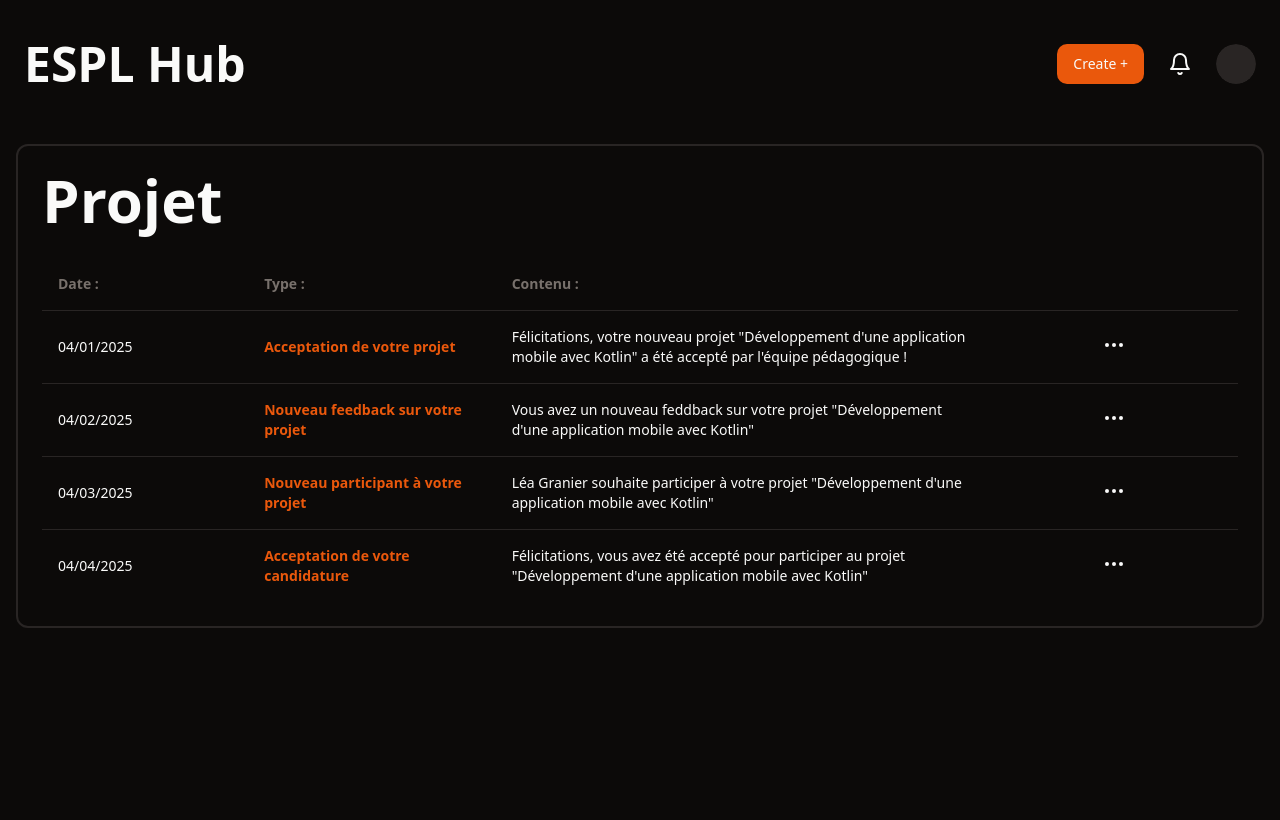
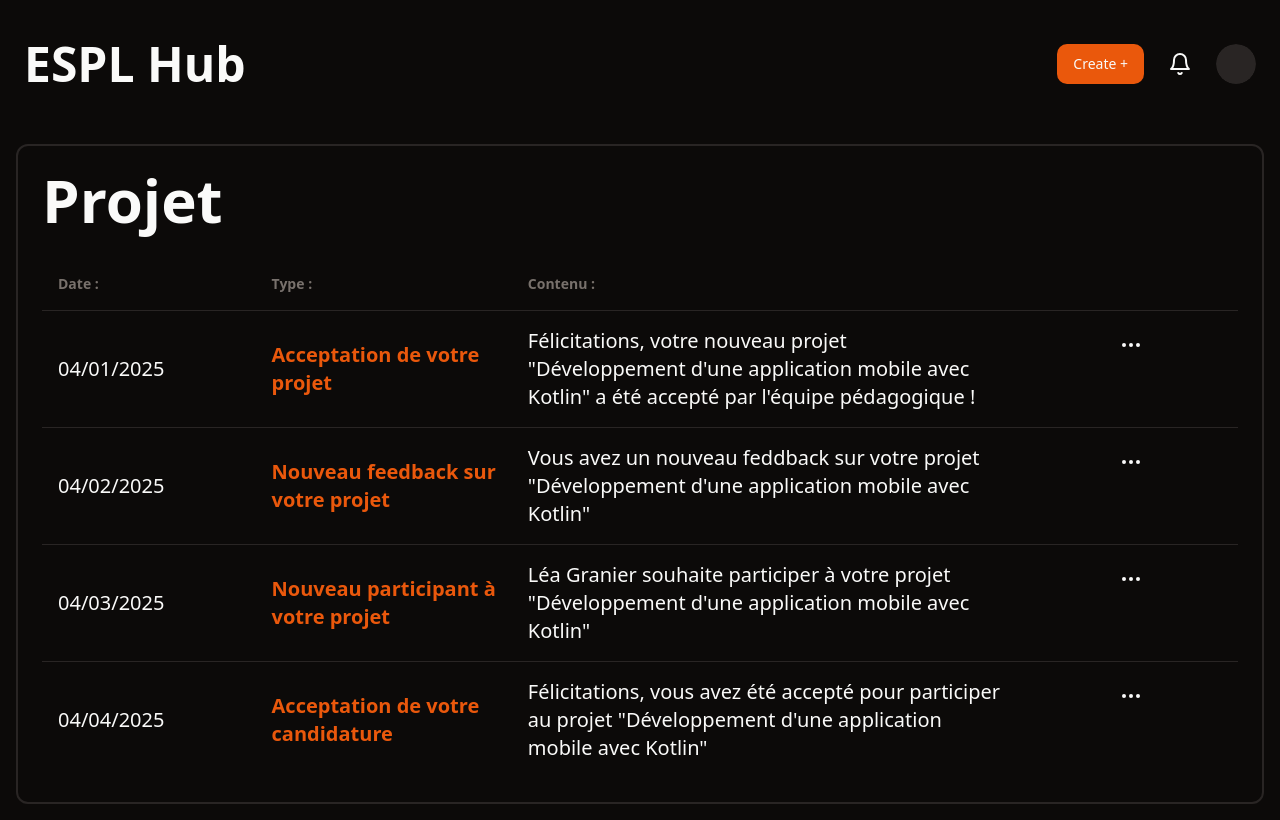
Before and after one commit to Elracoon/ESPL-hub-client, a React (Vite) app: page /notifications in a window 1280 px wide. Built offline with nearby package versions, Linux system fonts and the light colour scheme.

Commit message:
change font size

```diff
--- a/src/pages/Notifications.tsx
+++ b/src/pages/Notifications.tsx
@@ -56,24 +56,24 @@ export default function Notifications() {
                             <TableCell className="w-2/5">
                                 <p>Contenu :</p>
                             </TableCell>
-                            <TableCell className="w-1/5"/>
+                            <TableCell className="w-1/6"/>
                         </TableRow>
                     </TableHeader>
                     <TableBody>
                         {notifs.map(({date, type, contenu}: notifs) => (
                             <TableRow>
                                 <TableCell>
-                                    <p key={date}>{date}</p>
+                                    <p className="text-xl" key={date}>{date}</p>
                                 </TableCell>
                                 <TableCell>
-                                    <p key={type} className="text-primary font-semibold">{type}</p>
+                                    <p key={type} className="text-primary font-semibold text-xl">{type}</p>
                                 </TableCell>
                                 <TableCell>
-                                    <p key={contenu}>{contenu}</p>
+                                    <p className="text-xl" key={contenu}>{contenu}</p>
                                 </TableCell>
-                                <TableCell className="flex justify-center">
+                                <TableCell className="flex justify-center items-center">
                                     <DropdownMenu>
-                                        <DropdownMenuTrigger><Button className="flex items-center" size="sm" variant="ghost"><MoreHorizontal /></Button></DropdownMenuTrigger>
+                                        <DropdownMenuTrigger><Button size="sm" variant="ghost"><MoreHorizontal /></Button></DropdownMenuTrigger>
                                         <DropdownMenuContent>
                                             <DropdownMenuRadioGroup value={position} onValueChange={setPosition}>
                                                 <DropdownMenuRadioItem value="not-read">Marquer comme non lu</DropdownMenuRadioItem>
```
